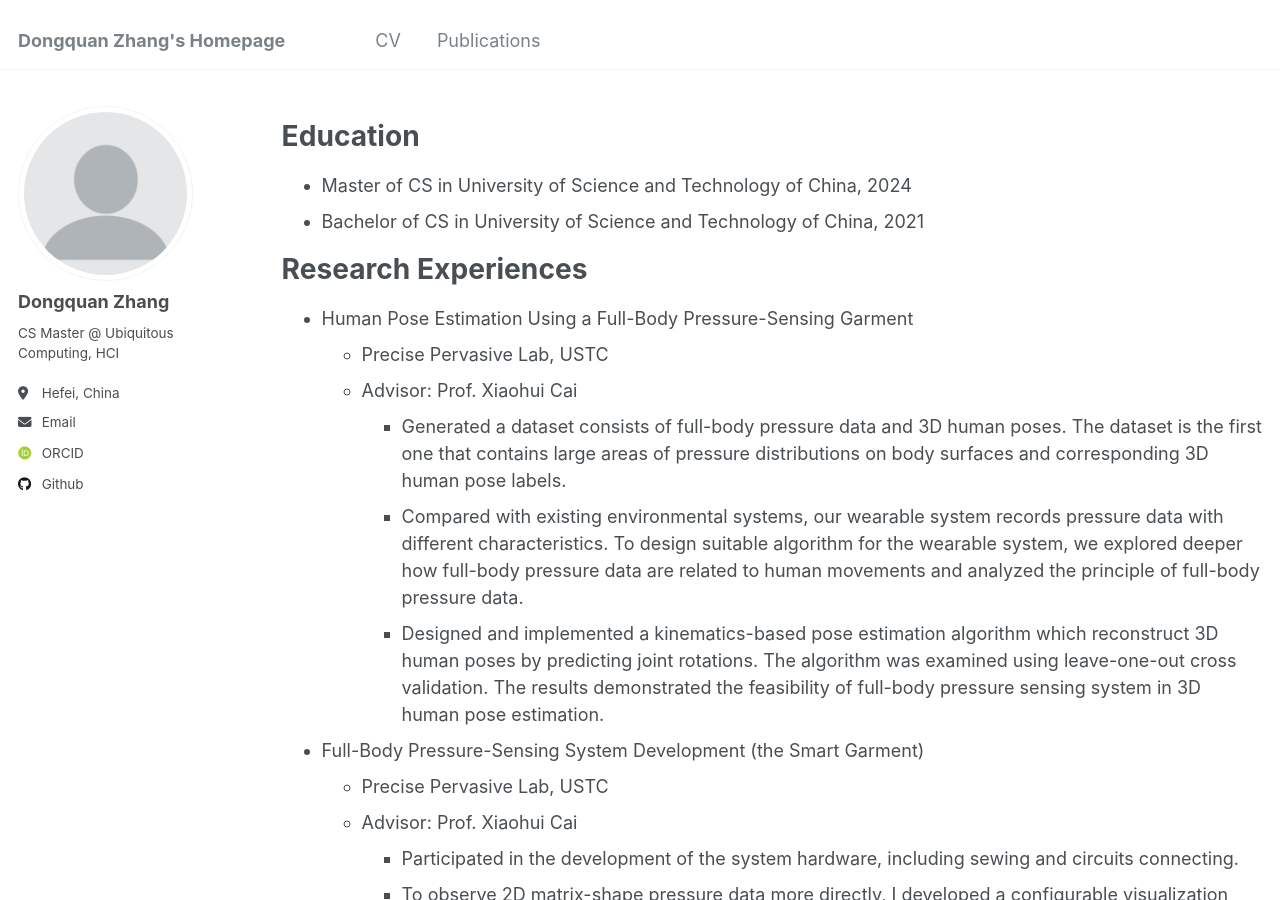
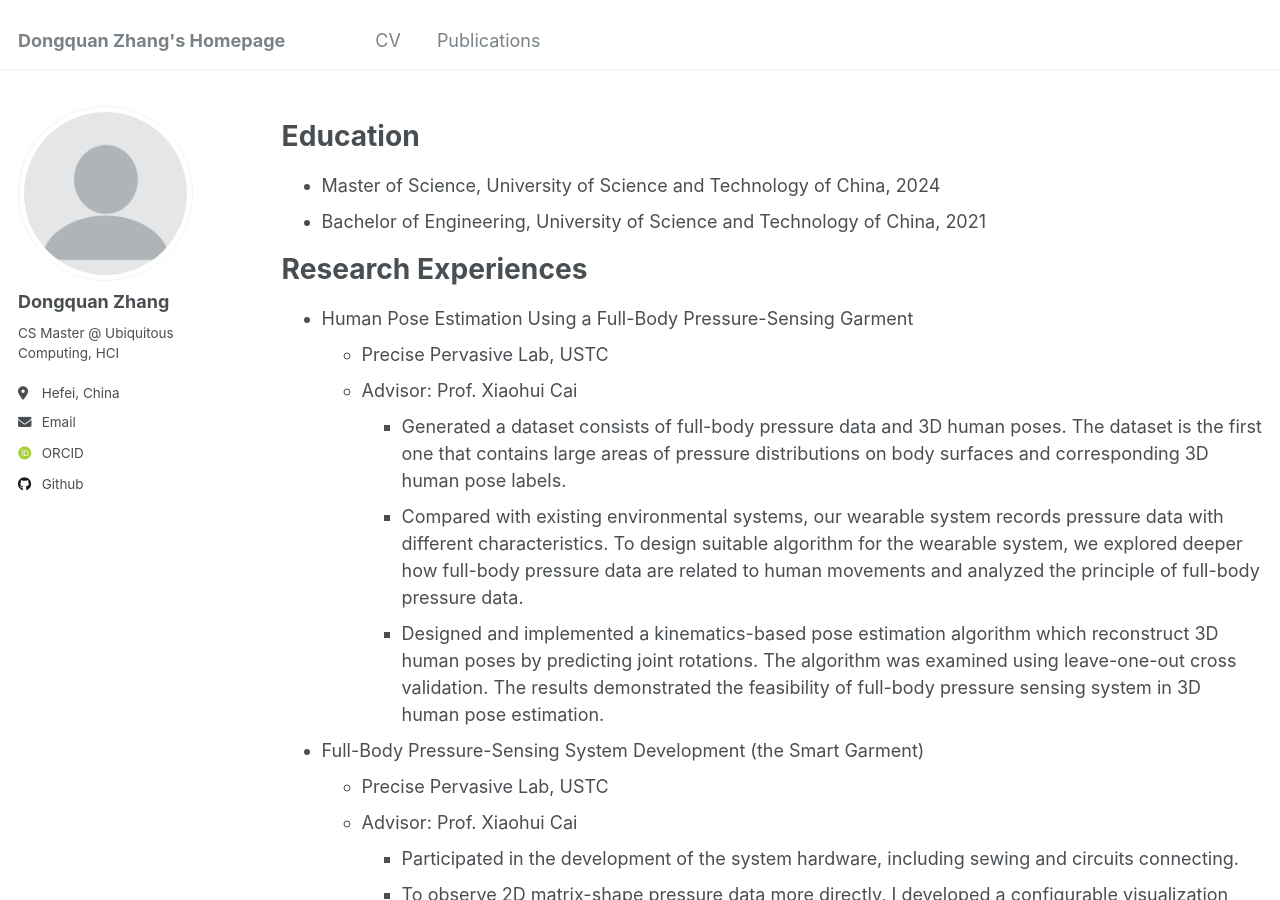
Before and after one commit to PhilipZhang0907/PhilipZhang0907.github.io, a Jekyll site: the page built from _pages/cv.md, in a window 1280 px wide and 900 px high. Built offline with Jekyll 4.4.1, drawn with Linux system fonts in a browser that asks for light colours; some web fonts are replaced; some of the changed text lies outside the part shown.

Commit message:
Update cv.md

```diff
--- a/_pages/cv.md
+++ b/_pages/cv.md
@@ -11,8 +11,8 @@ redirect_from:
 
 Education
 ======
-* Master of CS in University of Science and Technology of China, 2024
-* Bachelor of CS in University of Science and Technology of China, 2021
+* Master of Science, University of Science and Technology of China, 2024
+* Bachelor of Engineering, University of Science and Technology of China, 2021
 
 Research Experiences
 ======
```
Also changed, not shown: other parts of _pages/cv.md (+1 -1 lines).
